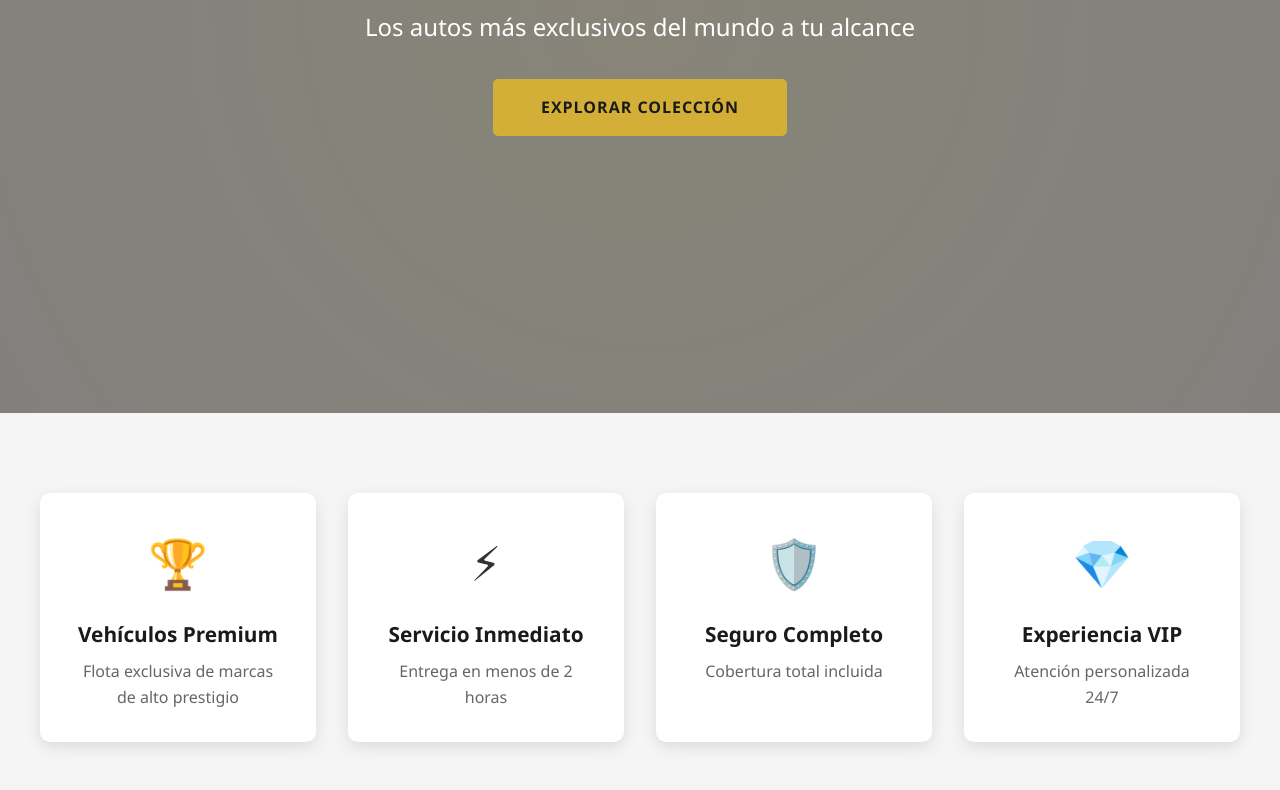
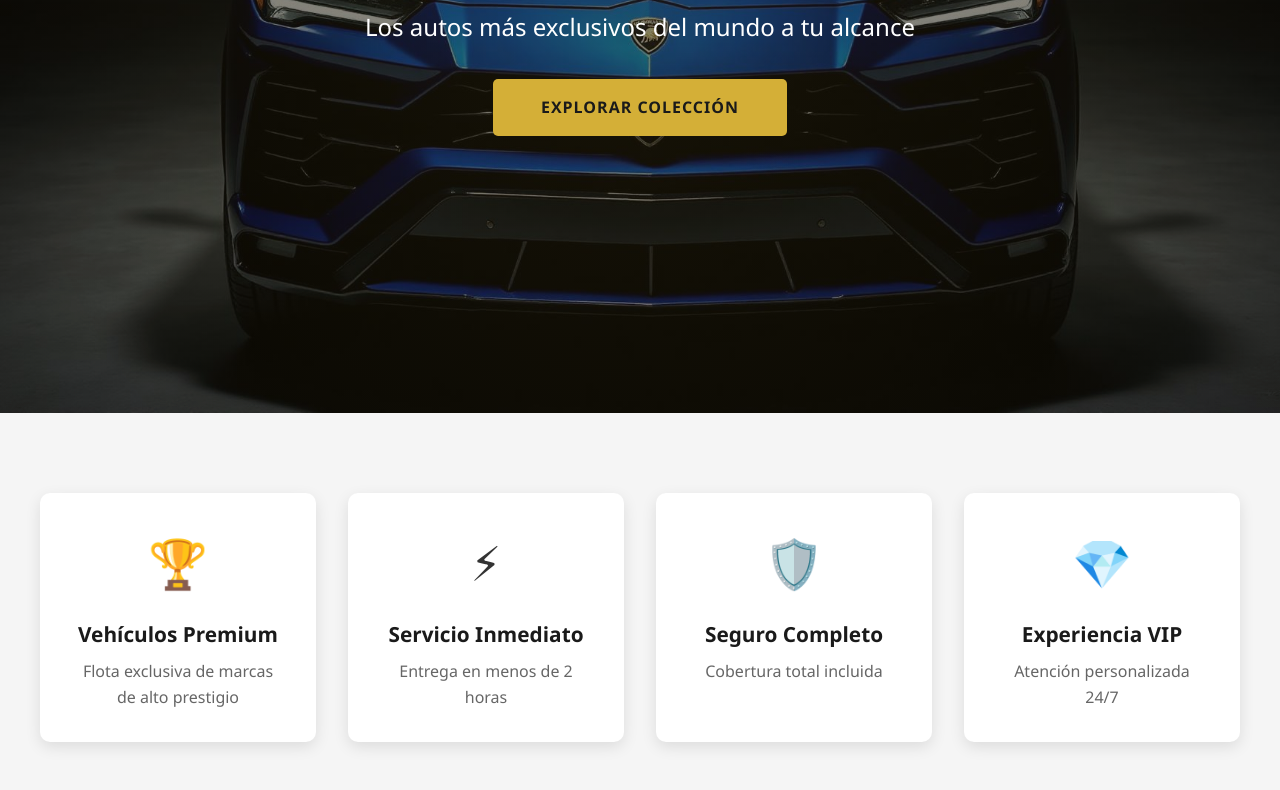
Before and after one commit to ashinzato90-collab/EliteMotors, a plain HTML site: page index.html in a window 1280 px wide. Shown: the part 457-1247 px from the top of the page. Drawn offline with Linux system fonts and the light colour scheme; files whose address does not match are found by name.

Commit message:
Update styles.css

```diff
--- a/styles.css
+++ b/styles.css
@@ -104,7 +104,7 @@ nav {
 .hero {
     height: 100vh;
     background: linear-gradient(rgba(0,0,0,0.5), rgba(0,0,0,0.5)),
-                url(img/lambo-urus-blue.jpg) center/cover;
+                url(lambo-urus-blue.jpg) center/cover;
     display: flex;
     align-items: center;
     justify-content: center;
@@ -740,4 +740,5 @@ footer {
     .feature-grid {
         grid-template-columns: 1fr;
     }
+
 }
```
